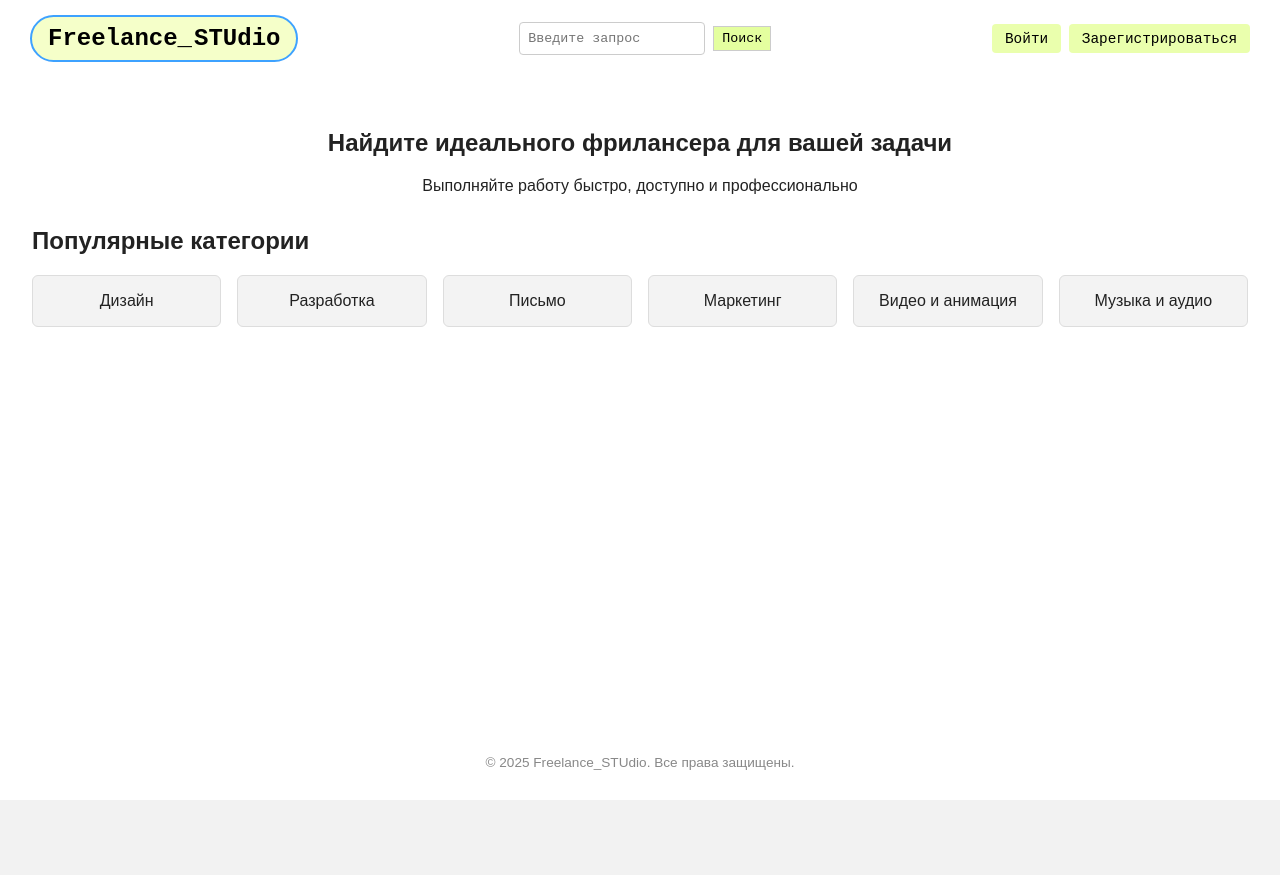
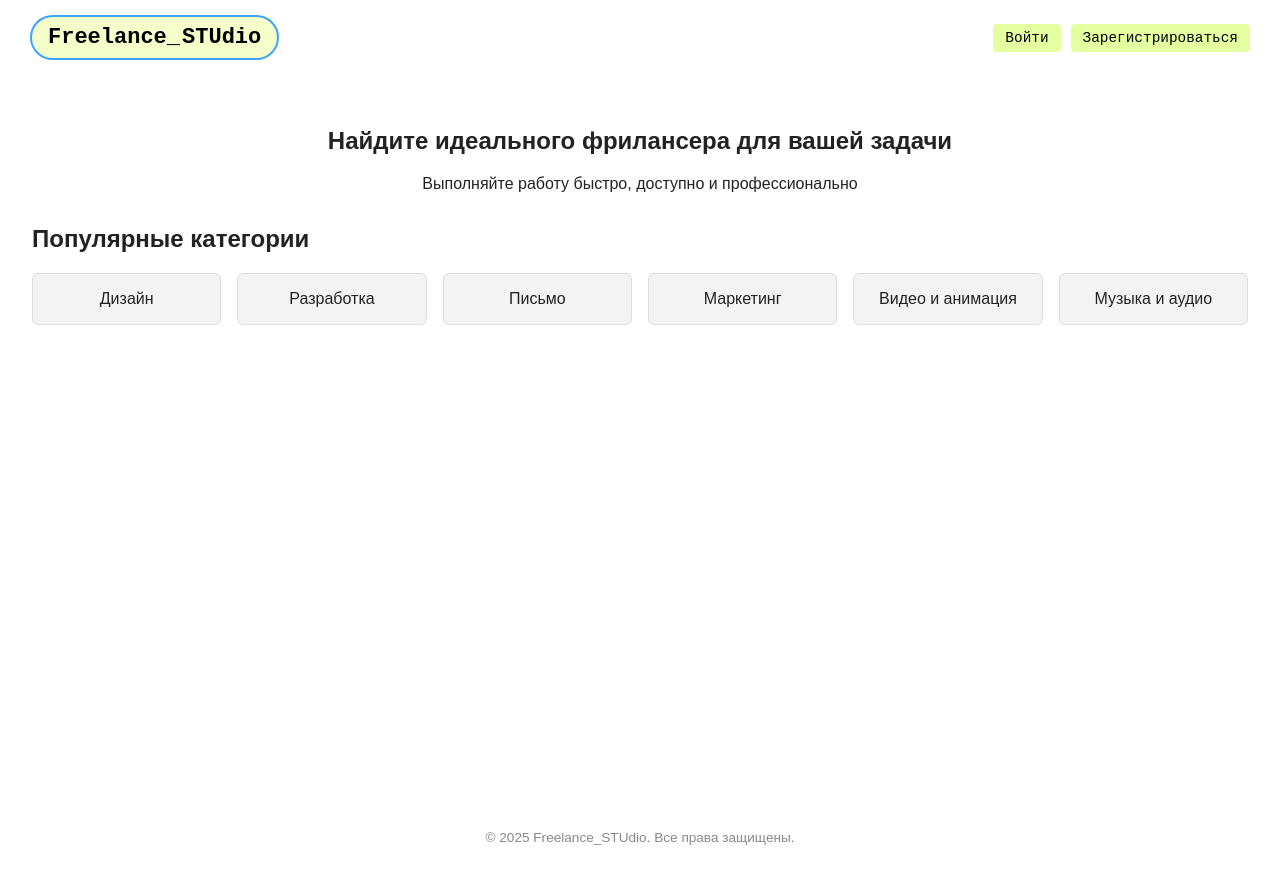
Before and after one commit to cwerti/freelance_portal_front, a React (Create React App) app: page / in a window 1280 px wide. Before the commit the page ends 800 px from the top, so only its background shows below. Built offline with nearby package versions, Linux system fonts and the light colour scheme.

Commit message:
Изменен Header

```diff
--- a/src/App.js
+++ b/src/App.js
@@ -3,10 +3,12 @@ import Home from "./pages/Home";
 import Login from "./pages/Login";
 import Register from "./pages/Register";
 import Profile from "./pages/Profile"; // добавь, если нет
+import Header from "./components/Header";
 
 function App() {
   return (
     <Router>
+      <Header />
       <Routes>
         <Route path="/" element={<Home />} />
         <Route path="/login" element={<Login />} />
--- a/src/components/Header.js
+++ b/src/components/Header.js
@@ -9,10 +9,6 @@ const Header = () => {
         <span>Freelance_</span>
         <span className="studio">STUdio</span>
       </Link>
-      <div className="search-container">
-        <input type="text" placeholder="Введите запрос" />
-        <button>Поиск</button>
-      </div>
       <div className="auth-buttons">
         <Link to="/login">
           <button className="auth-btn">Войти</button>
--- a/src/pages/Home.js
+++ b/src/pages/Home.js
@@ -1,14 +1,10 @@
 import React from "react";
-import Header from "../components/Header";
-import { Link } from "react-router-dom";
 import "../styles/Home.css";
 
 
 const Home = () => {
   return (
     <div className="home">
-      <Header />
-
       <main className="home-main">
         <section className="banner">
           <h1>Найдите идеального фрилансера для вашей задачи</h1>
```
